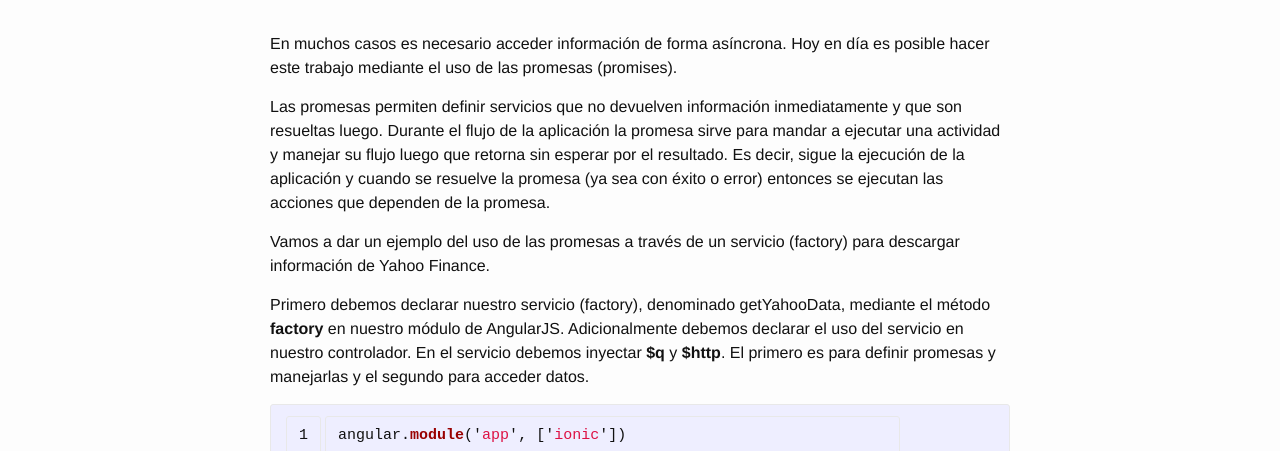
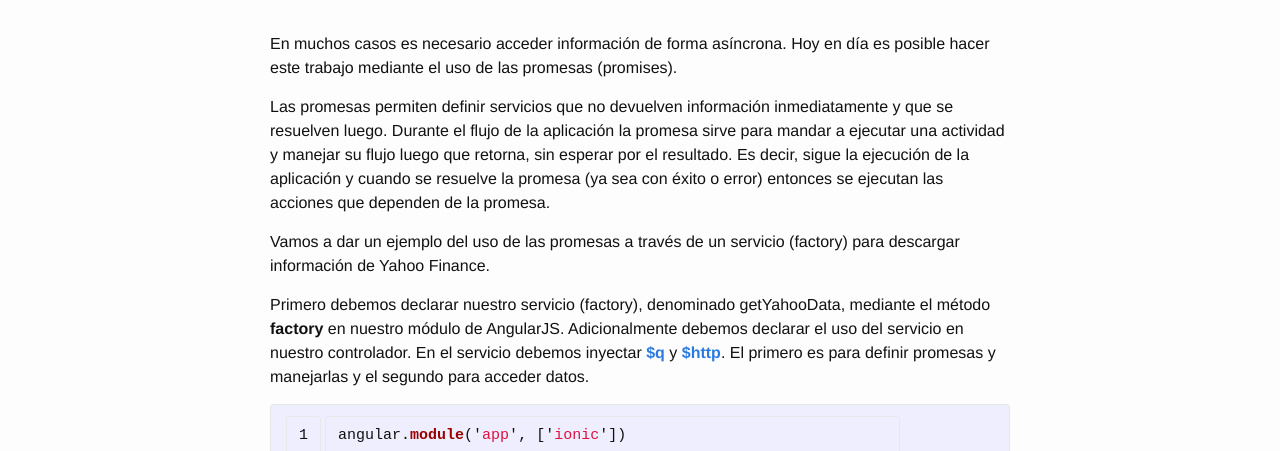
Before and after one commit to aaramirez/aaramirez.github.io, a Jekyll site: the page built from _posts/desarrollos/angularjs/2015-11-18-promise-factory.markdown, in a window 1280 px wide and 900 px high. Shown: the part 168-619 px from the top of the window. Built offline with Jekyll 4.4.1, drawn with Linux system fonts in a browser that asks for light colours; some of the changed text lies outside the part shown.

Commit message:
Added links

```diff
--- a/_posts/desarrollos/angularjs/2015-11-18-promise-factory.markdown
+++ b/_posts/desarrollos/angularjs/2015-11-18-promise-factory.markdown
@@ -5,11 +5,11 @@ categories: ionic angularjs javascript tutorial
 ---
 En muchos casos es necesario acceder información de forma asíncrona. Hoy en día es posible hacer este trabajo mediante el uso de las promesas (promises).
 
-Las promesas permiten definir servicios que no devuelven información inmediatamente y que son resueltas luego. Durante el flujo de la aplicación la promesa sirve para mandar a ejecutar una actividad y manejar su flujo luego que retorna sin esperar por el resultado. Es decir, sigue la ejecución de la aplicación y cuando se resuelve la promesa (ya sea con éxito o error) entonces se ejecutan las acciones que dependen de la promesa.
+Las promesas permiten definir servicios que no devuelven información inmediatamente y que se resuelven luego. Durante el flujo de la aplicación la promesa sirve para mandar a ejecutar una actividad y manejar su flujo luego que retorna, sin esperar por el resultado. Es decir, sigue la ejecución de la aplicación y cuando se resuelve la promesa (ya sea con éxito o error) entonces se ejecutan las acciones que dependen de la promesa.
 
 Vamos a dar un ejemplo del uso de las promesas a través de un servicio (factory) para descargar información de Yahoo Finance.
 
-Primero debemos declarar nuestro servicio (factory), denominado getYahooData, mediante el método __factory__ en nuestro módulo de AngularJS. Adicionalmente debemos declarar el uso del servicio en nuestro controlador. En el servicio debemos inyectar __$q__ y __$http__. El primero es para definir promesas y manejarlas y el segundo para acceder datos.
+Primero debemos declarar nuestro servicio (factory), denominado getYahooData, mediante el método __factory__ en nuestro módulo de AngularJS. Adicionalmente debemos declarar el uso del servicio en nuestro controlador. En el servicio debemos inyectar [__$q__][2] y [__$http__][3]. El primero es para definir promesas y manejarlas y el segundo para acceder datos.
 
 {% highlight javascript linenos %}
 angular.module('app', ['ionic'])
@@ -161,4 +161,8 @@ Como ejercicio defina un servicio para obtener datos sin acoplarlo a Yahoo Finan
 
 Espero les sirva. Les dejo el [ejemplo en play.ionic.io][1].
 
+Nota: Si leen la documentación se darán cuenta que los métodos __success__ y __error__ de [__$http__][3] ya están obsoletos. Así que el ejemplo sirve sólo para ilustrar el uso de [__$q__][2].
+
 [1]: http://play.ionic.io/app/428bc43d928d "Fuentes del ejemplo"
+[2]: https://docs.angularjs.org/api/ng/service/$q "$q"
+[3]: https://docs.angularjs.org/api/ng/service/$http "$http"
```
